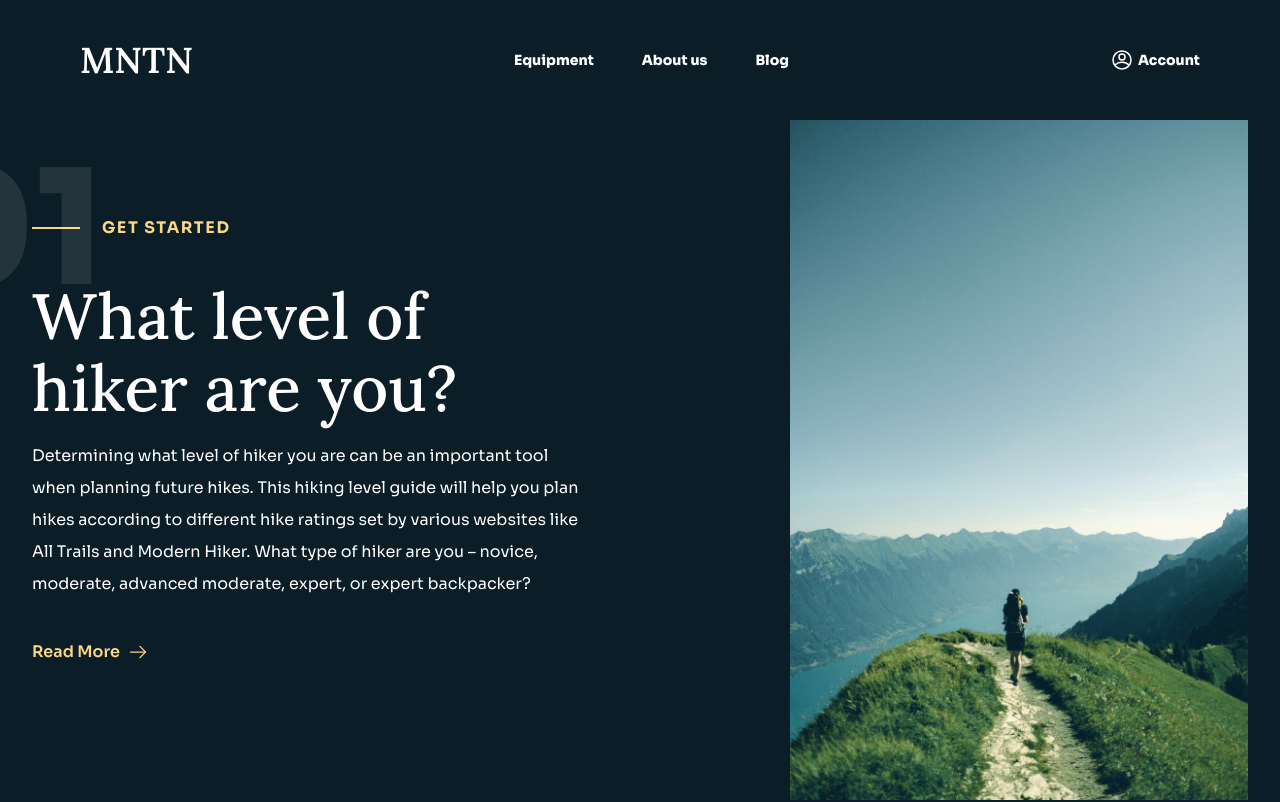
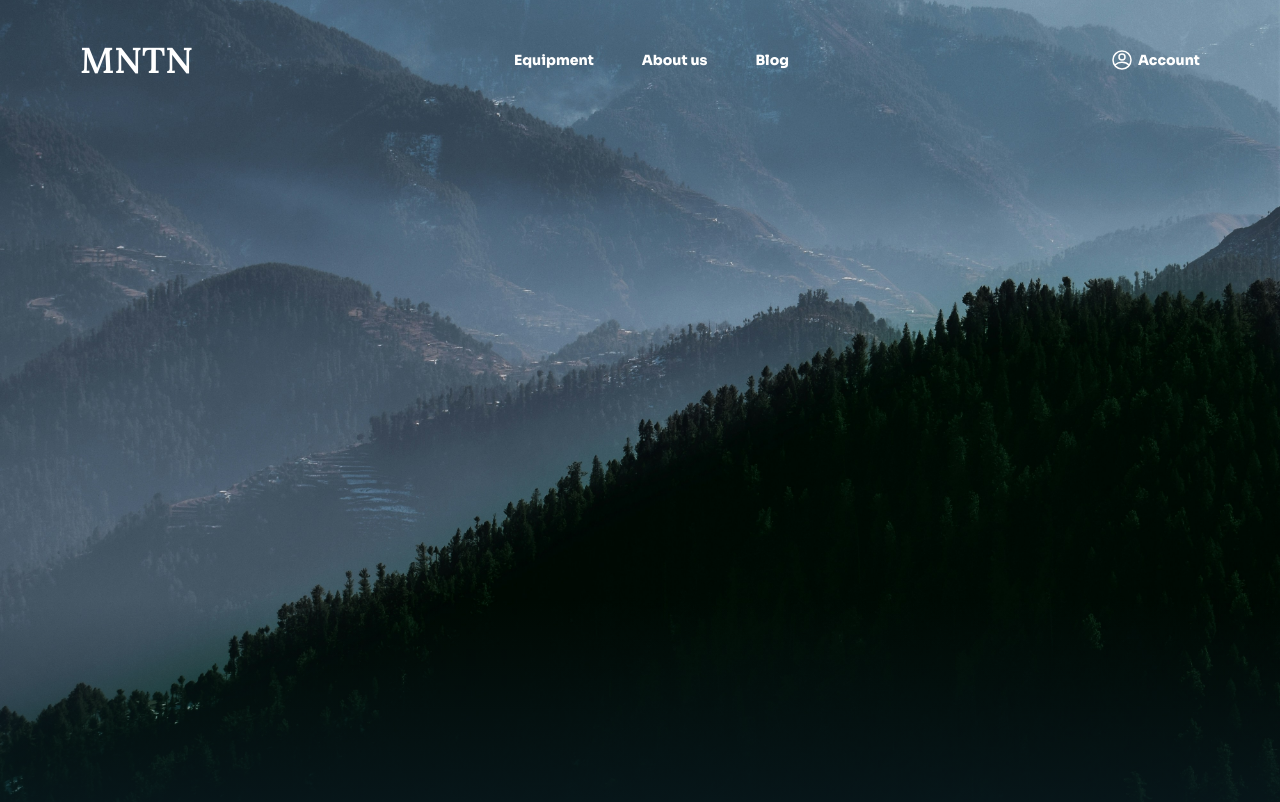
Before and after one commit to Libo033/LandPage-mountain, a Next.js app: page / in a window 1280 px wide. Shown: the top 802 px of the page. Built offline with nearby package versions, Linux system fonts and the light colour scheme.

Commit message:
Fixeado NavigationBar y Agregado imagen a inicio

```diff
--- a/src/app/page.tsx
+++ b/src/app/page.tsx
@@ -1,11 +1,22 @@
 import Footer from "@/components/navigation/Footer";
 import NavigationBar from "@/components/navigation/NavigationBar";
 import ContentSection from "@/components/others/ContentSection";
+import Image from "next/image";
 
 export default function Home() {
   return (
     <main>
       <NavigationBar />
+      <div className="relative">
+        <Image
+          className="w-screen h-[115vh] -z-10 object-cover object-center"
+          src={"/img/main.jpg"}
+          alt="mountain"
+          width={2560}
+          height={1080}
+        />
+        <span className="absolute w-full h-80 bg-transparent bottom-0 bg-gradient-to-t from-[#0b1d26] to-transparent bottom-gradient"></span>
+      </div>
       <ContentSection
         tagline={"get started"}
         title={"What level of hiker are you?"}
--- a/src/components/navigation/NavigationBar.tsx
+++ b/src/components/navigation/NavigationBar.tsx
@@ -10,35 +10,37 @@ const lora = Lora({
 const NavigationBar = () => {
   return (
     <div>
-      <nav className="max-w-[1920px] mx-auto px-6 pt-10 flex justify-between md:px-20">
-        <div>
+      <nav className="max-w-[1920px] z-[100] w-full bg-transparent absolute mx-auto px-6 pt-10 flex justify-between md:px-20">
+        <div className="bg-transparent">
           <span
             style={lora.style}
-            className="text-3xl text-white font-semibold md:text-4xl"
+            className="bg-transparent text-3xl text-white font-semibold md:text-4xl"
           >
             MNTN
           </span>
         </div>
-        <ul className="hidden md:w-2/3 md:flex md:items-center md:justify-center">
-          <li className="text-sm text-white font-extrabold px-6 py-2 cursor-pointer duration-200 hover:text-[#fbd784] hover:translate-y-[-2px]">
+        <ul className="hidden bg-transparent md:w-2/3 md:flex md:items-center md:justify-center">
+          <li className="bg-transparent text-sm text-white font-extrabold px-6 py-2 cursor-pointer duration-200 hover:text-[#fbd784] hover:translate-y-[-2px]">
             Equipment
           </li>
-          <li className="text-sm text-white font-extrabold px-6 py-2 cursor-pointer duration-200 hover:text-[#fbd784] hover:translate-y-[-2px]">
+          <li className="bg-transparent text-sm text-white font-extrabold px-6 py-2 cursor-pointer duration-200 hover:text-[#fbd784] hover:translate-y-[-2px]">
             About us
           </li>
-          <li className="text-sm text-white font-extrabold px-6 py-2 cursor-pointer duration-200 hover:text-[#fbd784] hover:translate-y-[-2px]">
+          <li className="bg-transparent text-sm text-white font-extrabold px-6 py-2 cursor-pointer duration-200 hover:text-[#fbd784] hover:translate-y-[-2px]">
             Blog
           </li>
         </ul>
-        <div className="flex items-center gap-1 cursor-pointer">
+        <div className="flex bg-transparent items-center gap-1 cursor-pointer">
           <Image
-            className="w-[24px]"
+            className="w-[24px] bg-transparent"
             src={"/img/account.svg"}
             alt="account"
             width={30}
             height={30}
           />
-          <p className="text-sm text-white font-extrabold">Account</p>
+          <p className="bg-transparent text-sm text-white font-extrabold">
+            Account
+          </p>
         </div>
       </nav>
     </div>
```
Also changed, not shown: public/img/main.jpg, src/app/globals.css (line endings or trailing spaces).
